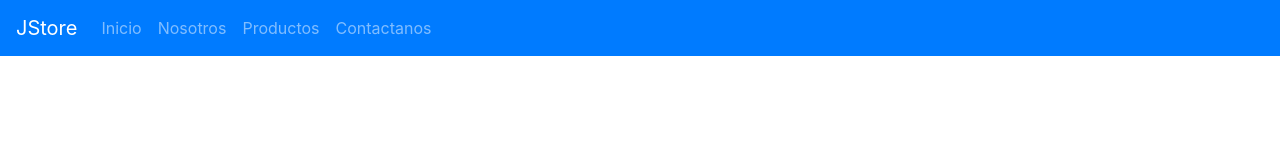
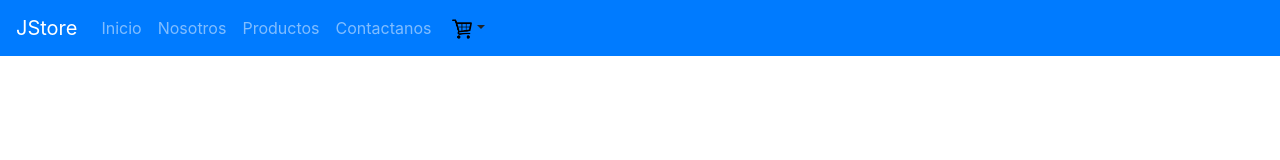
Before and after one commit to JasonAlanya/Proyecto_React, a React (Create React App) app: page / in a window 1280 px wide. Shown: the top 160 px of the page. Built offline with nearby package versions, Linux system fonts and the light colour scheme.

Commit message:
Agregado de una seccion carrito

```diff
--- /dev/null
+++ b/src/Componentes/Cartwidget.js
@@ -0,0 +1,17 @@
+import React from 'react';
+import 'bootstrap/dist/css/bootstrap.min.css';
+import {Dropdown, Nav} from 'react-bootstrap';
+import carrito from '../Imagenes/carrito.png';
+
+export default function Carrito(props){
+    return(
+            <Dropdown>
+                <Dropdown.Toggle variant="Primary" id="dropdown-basic">
+                    <img src={carrito} height="20px"></img>
+                </Dropdown.Toggle>
+                <Dropdown.Menu>
+                    <Dropdown.Item href="#/action-1">{props.saludo}</Dropdown.Item>
+                </Dropdown.Menu>
+            </Dropdown>
+    )
+}
--- a/src/Componentes/NavBar.js
+++ b/src/Componentes/NavBar.js
@@ -1,6 +1,7 @@
 import React from 'react';
 import 'bootstrap/dist/css/bootstrap.min.css';
 import {Navbar, Nav} from 'react-bootstrap';
+import Carrito from './Cartwidget';
 
 export default function NavBar(){
     return(
@@ -11,6 +12,7 @@ export default function NavBar(){
                 <Nav.Link href="#aboutus">Nosotros</Nav.Link>
                 <Nav.Link href="#products">Productos</Nav.Link>
                 <Nav.Link href="#contact">Contactanos</Nav.Link>
+                <Carrito saludo="Bienvenido a la sección del carrito" />
             </Nav>
     </Navbar>
     )
```
Also changed, not shown: src/Imagenes/carrito.png (added).
